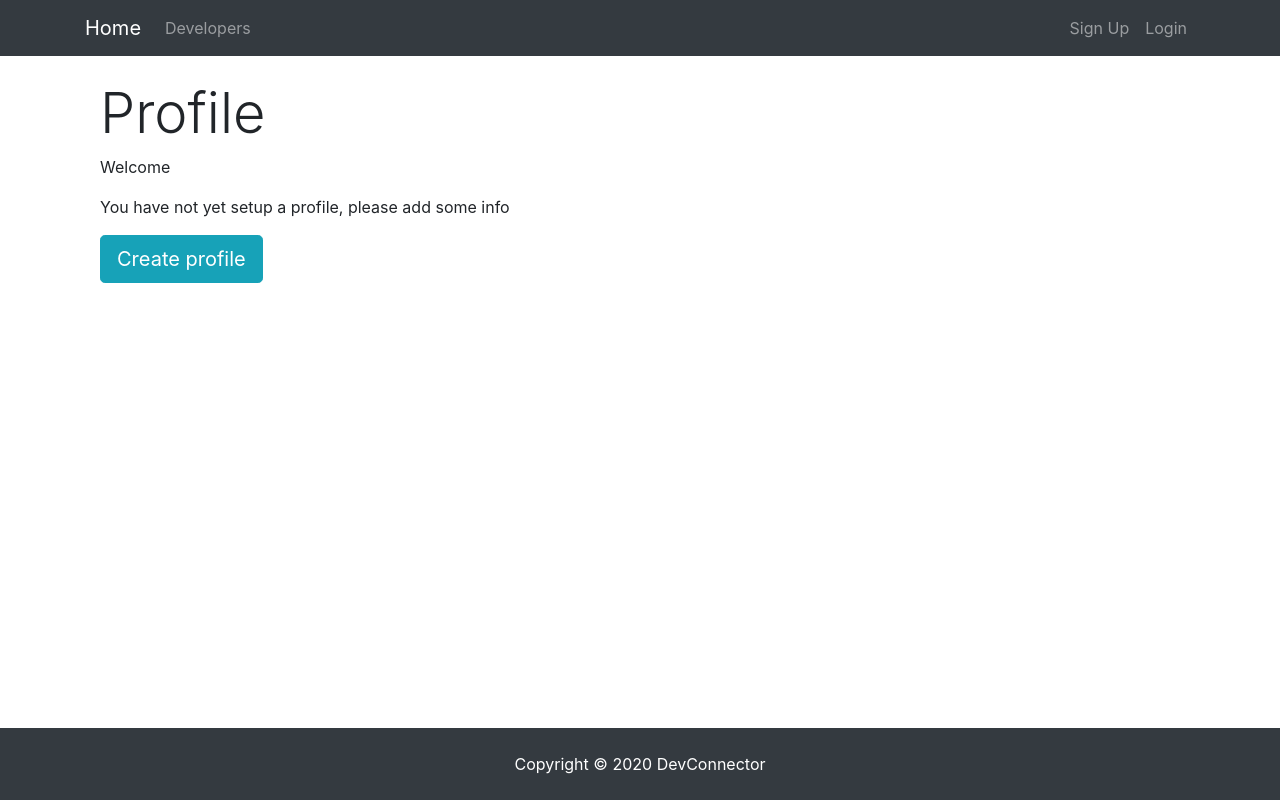
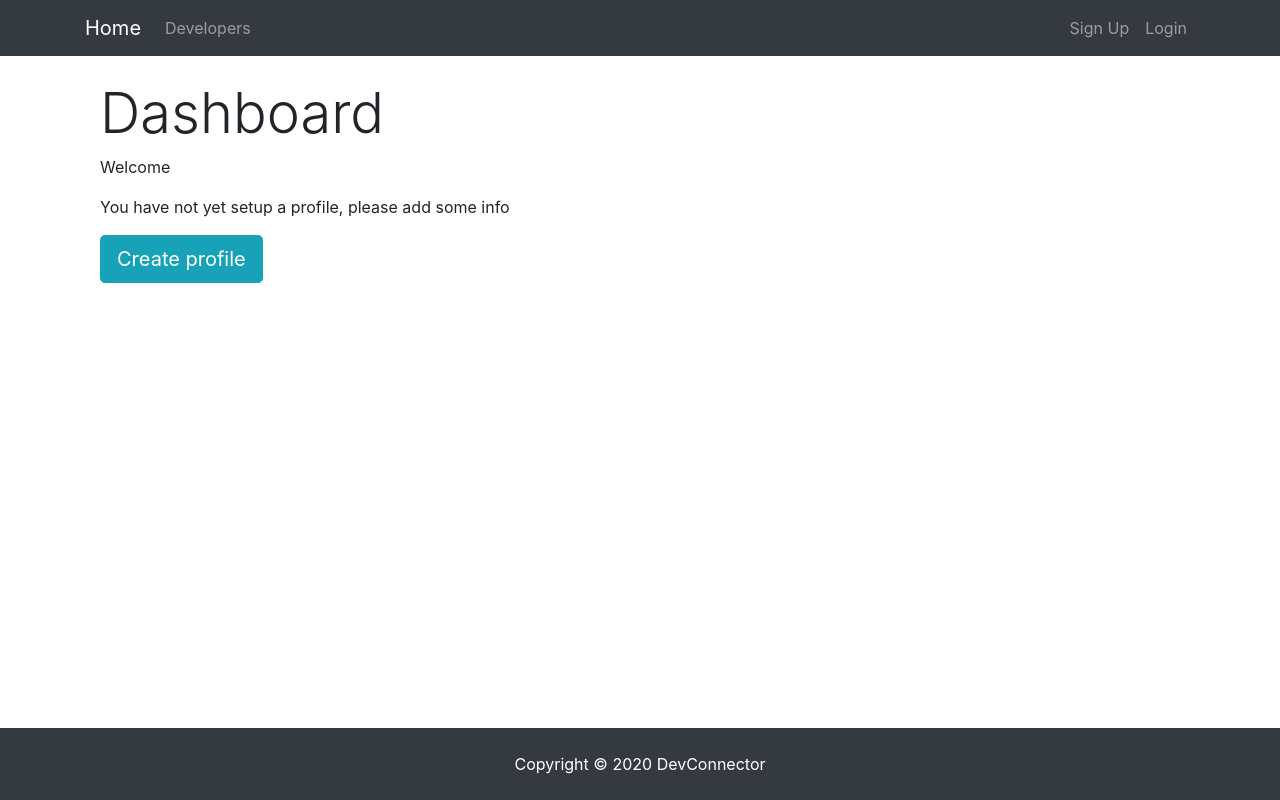
Before and after one commit to mdalamin-eu/developer-meet, a React (Create React App) app in the folder client/: page /dashboard in a window 1280 px wide. Built offline with nearby package versions, Linux system fonts and the light colour scheme; no server answers.

Commit message:
Update Dashboard

```diff
--- a/client/src/Components/Dashboard/Dashboard.jsx
+++ b/client/src/Components/Dashboard/Dashboard.jsx
@@ -50,7 +50,7 @@
                 <div className= "container">
                     <div className= "row">
                         <div className="col-md-12">
-                            <h1 className= "display-4">Profile</h1>
+                            <h1 className= "display-4">Dashboard</h1>
                             {dashboardContent}
                         </div>
                     </div>
```
